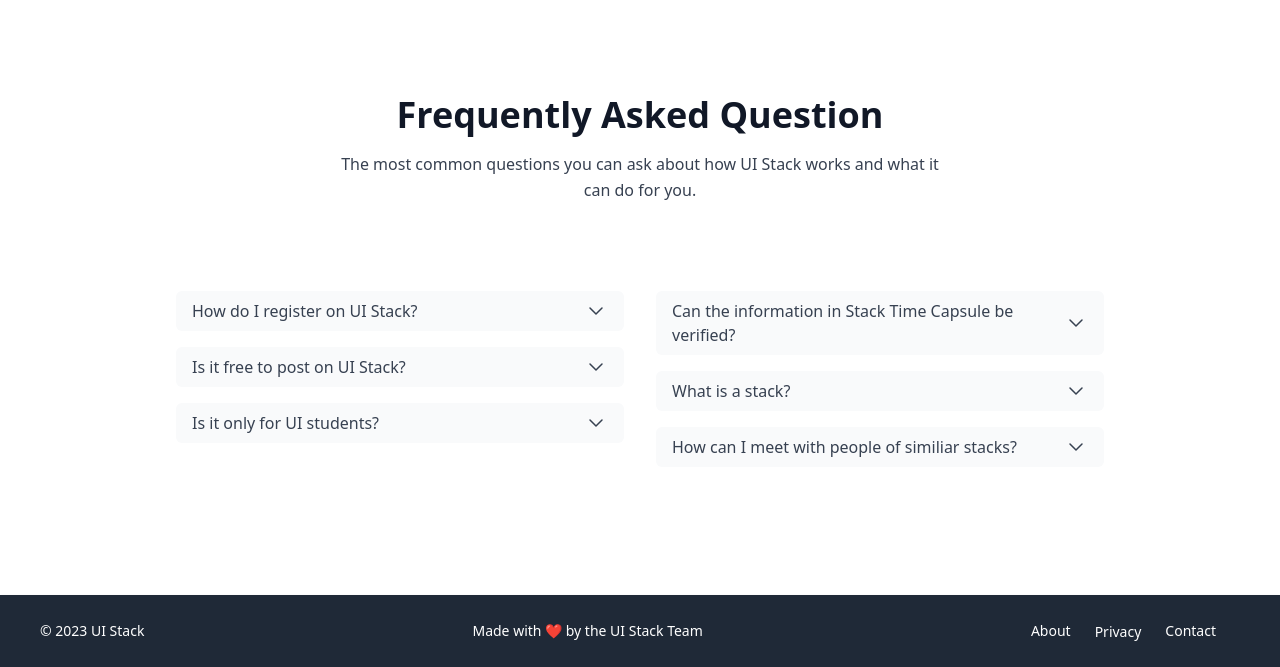
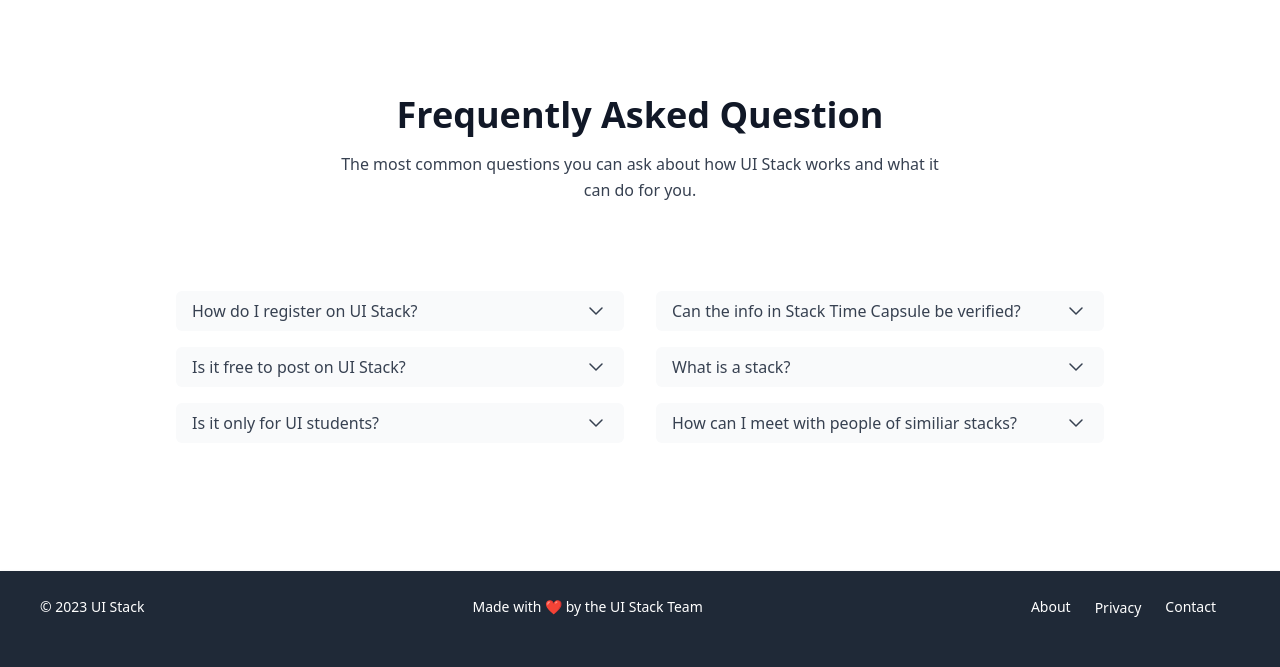
Before and after one commit to Daniel-Brai/UI-Stack, a Django app: page / in a window 1280 px wide. Shown: the part 2364-3031 px from the top of the page. After the commit the page ends 2981 px from the top, so only its background shows below. Run offline with Django 4.2, Linux system fonts and the light colour scheme; some libraries are stand-ins or nearby versions.

Commit message:
Commit: Fixed typo

```diff
--- a/templates/core/landing.html
+++ b/templates/core/landing.html
@@ -392,7 +392,7 @@
                   <summary
                   class="bg-gray-50 rounded-md px-4 py-2 flex justify-between items-center font-medium cursor-pointer list-none"
                   >
-                  <span>Can the information in Stack Time Capsule be verified?</span>
+                  <span>Can the info in Stack Time Capsule be verified?</span>
                   <span class="transition group-open:rotate-180">
                       <svg
                       fill="none"
```
